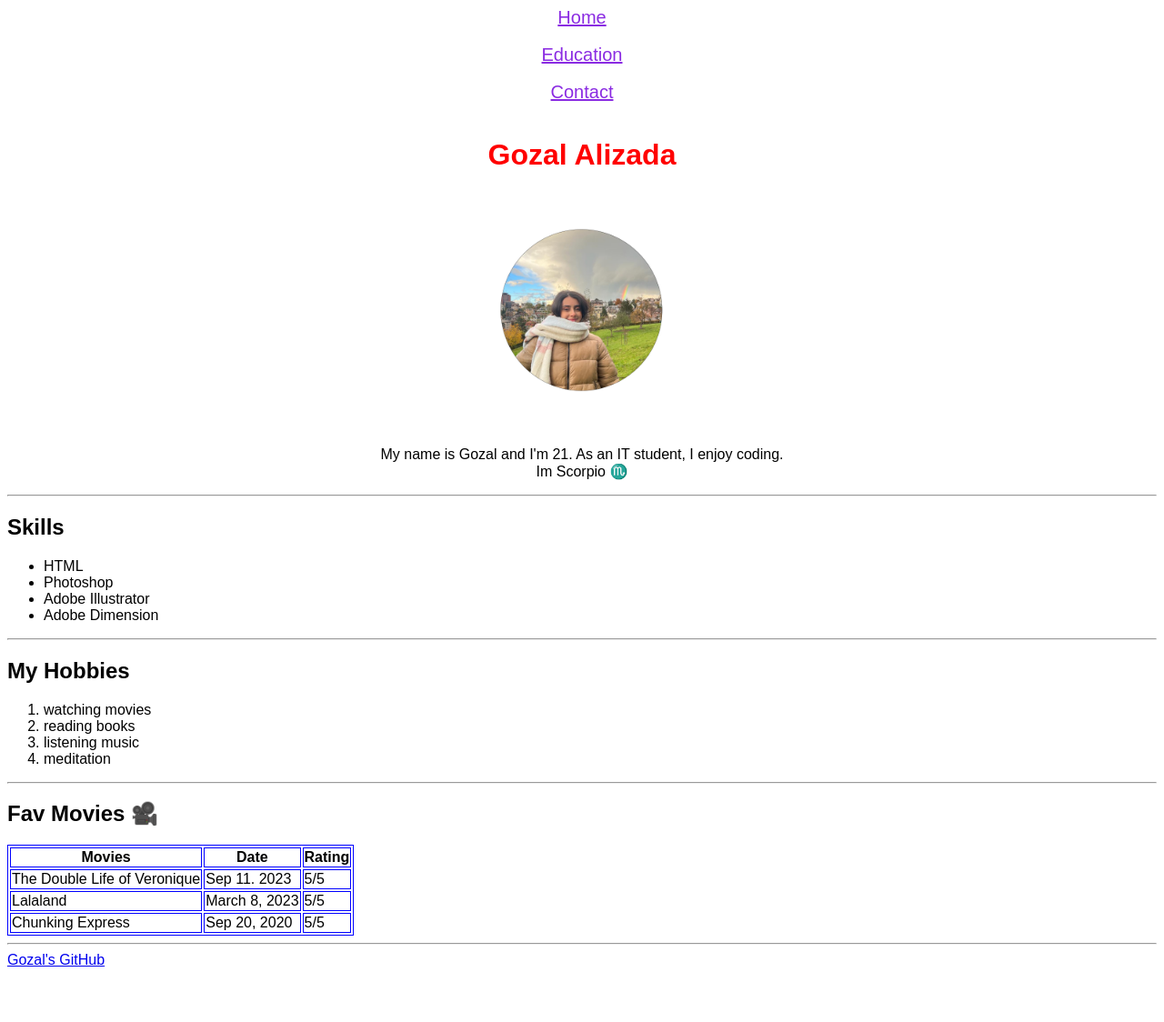
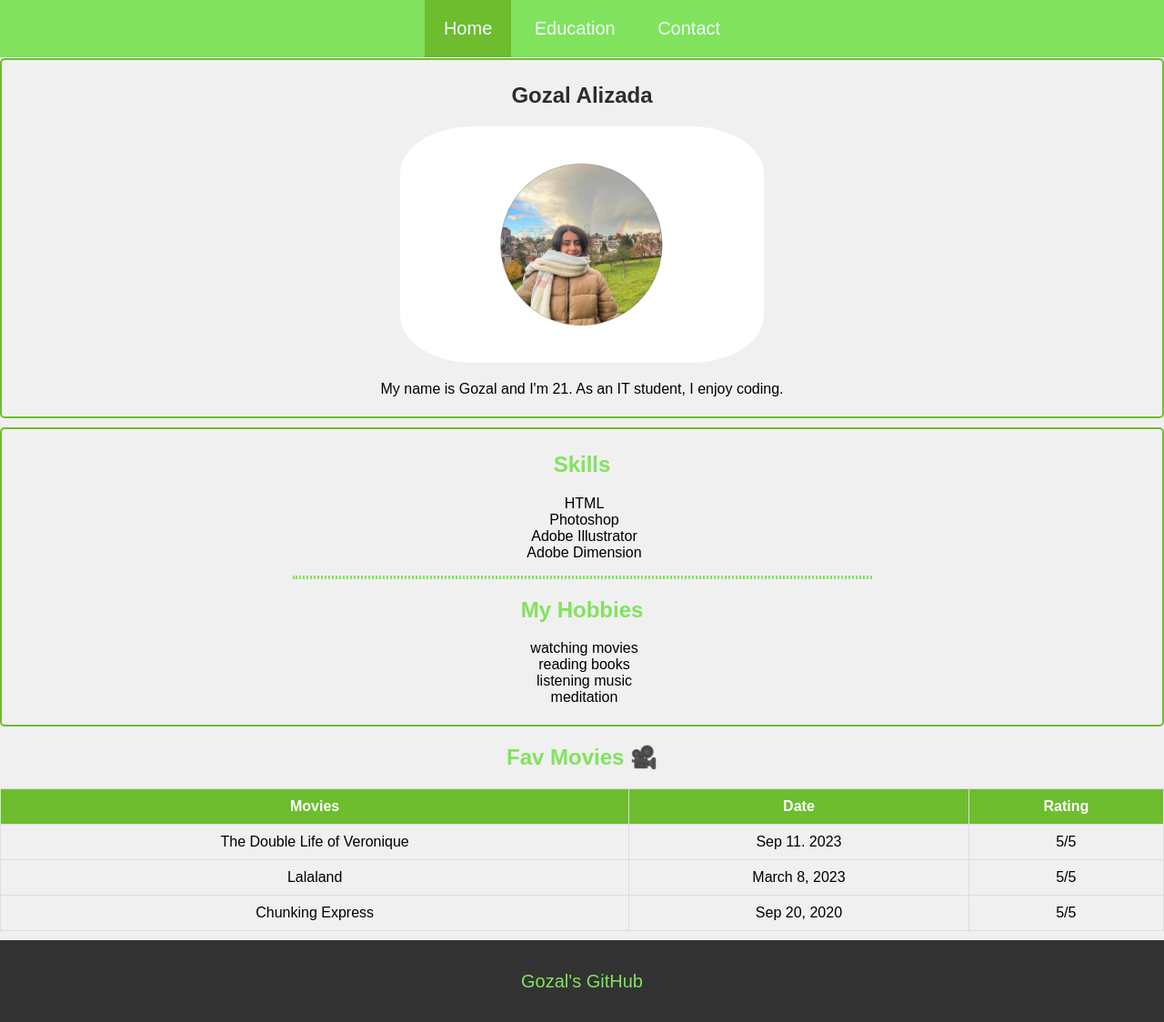
Before and after one commit to Gozal12107/Gozals_Bio_Page, a plain HTML site: page home.html in a window 1280 px wide. Shown: the whole page at 91% size. Before the commit the page ends 1073 px from the top, so only its background shows below. Drawn offline with Linux system fonts and the light colour scheme.

Commit message:
digital card html and css

```diff
--- /dev/null
+++ b/card.css
@@ -0,0 +1,18 @@
+body {
+    display: flex;
+    justify-content: center;
+    align-items: center;
+    height: 100vh;
+    margin: 0;
+    background-image: url(https://source.unsplash.com/1600x900/?landscape);
+}
+
+.container {
+    background-color: #2881a1;
+    color: aliceblue;
+    opacity: .8;
+    width: 20%;
+    min-width: 400px;
+    padding: 2.5rem;
+    font-family: 'Satoshi', sans-serif;
+}
--- a/home.html
+++ b/home.html
@@ -5,7 +5,7 @@
     <meta charset="UTF-8">
     <meta name="viewport" content="width=device-width, initial-scale=1.0">
     <link rel="icon" type="image/x-icon" href="./image/logo-eg.jpg">
-
+    <link rel="stylesheet" href="style.css">
     <title>Gozal's Bio Page</title>
 </head>
 
@@ -21,30 +21,24 @@
 <body style="font-family: Arial, Helvetica, sans-serif;">
 
 
-    <div style=" text-align: center">
-        <a target="_blank" href="./home.html" style="color: blueviolet; font-size: 20px;">Home</a>
-        <br> <br>
-        <a target="_blank" href="./education.html" style="color: blueviolet; font-size: 20px;">Education</a>
-        <br> <br>
-        <a target="_blank" href="./contact.html" style="color: blueviolet; font-size: 20px;">Contact</a>
-        <br> <br>
+    <header>
+        <nav class="navbar" style="text-align: center">
+            <a class="active" target="_blank" href="./home.html" style="color: aliceblue; font-size: 20px;">Home</a>
+            <a target="_blank" href="./education.html" style="color: aliceblue; font-size: 20px;">Education</a>
+            <a target="_blank" href="./contact.html" style="color: aliceblue; font-size: 20px;">Contact</a>
+        </nav>
+    </header>
 
-    </div>
-
-    <div style=" text-align: center">
-
-        <h1 style="color: red;"> <strong>Gozal Alizada</strong></h1>
+    <main>
+        <section>
+            <h1 style="color: rgb(44, 46, 43);"> <strong>Gozal Alizada</strong></h1>
             <img width="400px" src="./image/draft-23.png" alt="Gozal">
 
-        <p>My name is Gozal and I'm 21. As an IT student, I enjoy coding. <br> Im Scorpio &#9807
+            <p>My name is Gozal and I'm 21. As an IT student, I enjoy coding.
             </p>
+        </section>
 
-    </div>
-
-    <hr>
-
-    <div>
-
+        <article>
             <h2>Skills</h2>
             <ul>
                 <li>HTML</li>
@@ -52,13 +46,7 @@
                 <li>Adobe Illustrator</li>
                 <li>Adobe Dimension</li>
             </ul>
-
-    </div>
-
             <hr>
-
-    <div>
-
             <h2>My Hobbies</h2>
             <ol>
                 <li>watching movies</li>
@@ -66,13 +54,9 @@
                 <li>listening music</li>
                 <li>meditation</li>
             </ol>
-    </div>
-
-    <hr>
+        </article>
         <div>
-
             <h2>Fav Movies &#127909</h2>
-
             <table>
                 <tr>
                     <th>Movies</th>
@@ -95,14 +79,11 @@
                     <td>5/5</td>
                 </tr>
             </table>
-
         </div>
-
-    <hr>
-
-    <div>
+        <footer>
             <a target="_blank" href="https://github.com/Gozal12107">Gozal's GitHub</a>
-    </div>
+        </footer>
+    </main>
 
 
 
--- /dev/null
+++ b/style.css
@@ -0,0 +1,205 @@
+/* Common CSS */
+
+@import url('https://fonts.googleapis.com/css2?family=Young+Serif&display=swap');
+
+
+body {
+    font-family: 'Young Serif', serif;
+    margin: 0;
+    padding: 0;
+    background-color: #f0f0f0;
+}
+
+.container {
+    width: 90%;
+    margin: 0 auto;
+    text-align: center;
+}
+
+h1,
+h2,
+h3 {
+    color: rgb(129, 227, 93);
+    text-align: center;
+}
+
+hr {
+    width: 50%;
+    margin: 0 auto;
+    border: 2px dotted rgb(129, 227, 93);
+}
+
+/* Navigation Links */
+a {
+    color: rgb(129, 227, 93);
+    font-size: 20px;
+    text-decoration: none;
+}
+
+a:hover {
+    font-size: 26px;
+}
+
+/* Profile Picture */
+img {
+    border-radius: 20%;
+    transition: all 0.3s ease-in-out;
+}
+
+img:hover {
+    width: 500px;
+}
+
+/* Table Styles */
+table {
+    border-collapse: collapse;
+    width: 100%;
+}
+
+th,
+td {
+    border: 1px solid rgb(109, 189, 47);
+    padding: 8px;
+}
+
+/* List Styles */
+ul,
+ol {
+    list-style: none;
+    margin-right: 35px;
+}
+
+/* Contact Form Styles */
+label {
+    display: block;
+    font-weight: bold;
+    margin-top: 10px;
+}
+
+input[type="text"],
+select,
+textarea {
+    width: 100%;
+    padding: 10px;
+    margin-top: 5px;
+    margin-bottom: 10px;
+    border-radius: 5px;
+    border: 1px solid rgb(109, 189, 47);
+}
+
+input[type="submit"] {
+    background-color: blue;
+    color: white;
+    padding: 10px 20px;
+    border: none;
+    border-radius: 5px;
+    cursor: pointer;
+}
+
+/* Background Images */
+body {
+    /* background-image: url('/image/Untitled\ design.png');  */
+    background-repeat: no-repeat;
+    background-size: cover;
+}
+
+.skills,
+.hobbies {
+
+    text-align: center;
+
+}
+
+.movies {
+    margin-left: 5%;
+    width: 90%;
+    text-align: center;
+}
+
+
+
+table {
+    border-collapse: collapse;
+    width: 100%;
+}
+
+table tr{
+    text-align: center;
+}
+
+table td,
+table th {
+    border: 1px solid #ddd;
+    padding: 10px;
+
+}
+
+table tr:nth-child(even) {
+    background-color: #f0f0f098;
+}
+
+table tr:hover {
+    background-color: #ddd;
+}
+
+table th {
+    padding-top: 10px;
+    padding-bottom: 10px;
+    background-color: rgb(109, 189, 47);
+    color: white;
+}
+
+header{
+    background-color: rgb(129, 227, 93);
+    color: aliceblue;
+    margin: 0;
+    padding: 20px;
+    text-align: center;
+}
+
+nav a {
+    text-decoration: none;
+    display: inline;
+    margin: 0;
+    background-color: transparent;
+    padding: 21px;
+}
+
+nav a.active {
+    background-color: rgb(109, 189, 47);
+    &:hover{
+        background-color: rgb(109, 189, 47);
+    }
+}
+
+nav a:hover {
+    background-color: #333;
+}
+
+section, article {
+    padding: 5px;
+    border: 2px solid rgb(109, 189, 47);
+    border-radius: 5px;
+    margin-top: 1px;
+    margin-bottom: 10px;
+    text-align: center;
+}
+
+footer {
+    background-color: #333;
+    margin-top: 10px;
+    padding: 20px;
+    display: flex;
+    align-items: center;
+    justify-content: center;
+    height: 50px;
+}
+
+
+footer a {
+    transition: all 300ms cubic-bezier(0.075, 0.82, 0.165, 1);
+    &:hover {
+        color: #ddd;
+        transform: translateY(-2px);
+    }
+}
```
Also changed, not shown: card.html (added, +33 -0 lines), gozalphoto.jpeg (added). Lines whose indentation alone changed are shown as unchanged.
